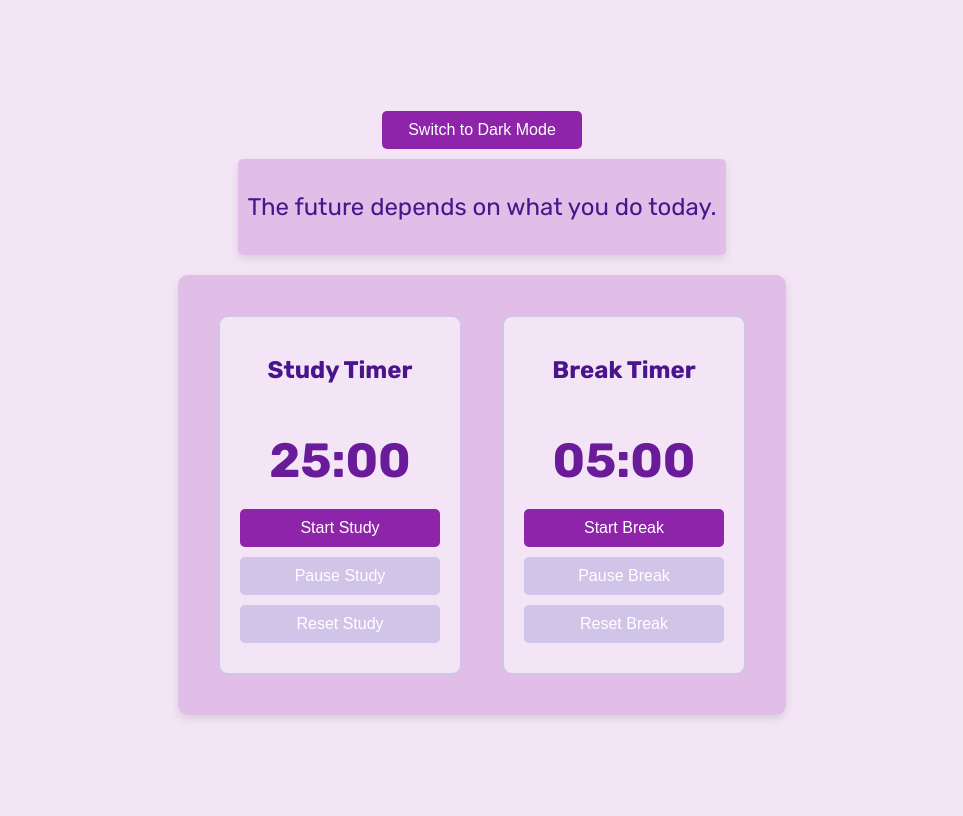
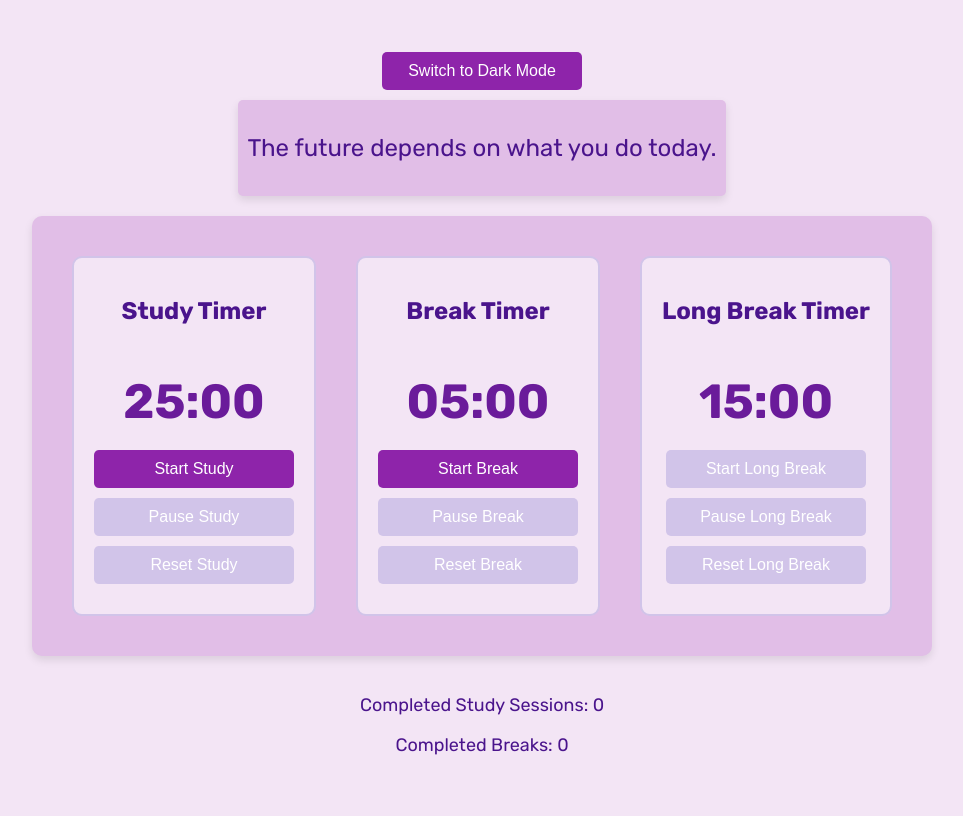
Before and after one commit to danielhizar/copilot_study_timer_pomodoro, a Flask app: page / in a window 1280 px wide. Shown: the whole page, without its empty margins (158-1121 px from the left). Run offline with Flask 3, Linux system fonts and the light colour scheme.

Commit message:
session counter, long break timer, long after 4 study logic

```diff
--- a/static/script.js
+++ b/static/script.js
@@ -1,9 +1,14 @@
 let studyTimer;
 let breakTimer;
+let longBreakTimer;
 let isStudyRunning = false;
 let isBreakRunning = false;
-let studyTimeLeft = 25 * 60;
-let breakTimeLeft = 5 * 60;
+let isLongBreakRunning = false;
+let studyTimeLeft = 5; //25 * 60;
+let breakTimeLeft = 5; //5 * 60;
+let longBreakTimeLeft = 5; //15 * 60;
+let studyCount = 0;
+let breakCount = 0;
 
 const studyEndSound = document.getElementById('studyEndSound');
 const breakEndSound = document.getElementById('breakEndSound');
@@ -31,6 +36,7 @@ setInterval(displayRandomQuote, 10000);
 function startStudyTimer() {
     if (!isStudyRunning) {
         resetBreakTimer(); // Reset break timer when study timer starts
+        resetLongBreakTimer(); // Reset long break timer when study timer starts
         isStudyRunning = true;
         studyTimer = setInterval(updateStudyTimer, 1000);
         document.getElementById('startStudyButton').disabled = true;
@@ -51,7 +57,7 @@ function pauseStudyTimer() {
 
 function resetStudyTimer() {
     pauseStudyTimer();
-    studyTimeLeft = 25 * 60;
+    studyTimeLeft = 5; //25 * 60;
     document.getElementById('studyTime').textContent = formatTime(studyTimeLeft);
     document.getElementById('startStudyButton').disabled = false;
     document.getElementById('pauseStudyButton').disabled = true;
@@ -66,13 +72,22 @@ function updateStudyTimer() {
     } else {
         console.log("Study timer ended. Playing sound...");
         studyEndSound.play().catch(error => console.error("Error playing study end sound:", error));
+        studyCount++;
+        document.getElementById('studyCount').textContent = studyCount;
         resetStudyTimer();
+
+        // Enable the long break button if studyCount is a multiple of 4
+        if (studyCount % 4 === 0) {
+            document.getElementById('startLongBreakButton').disabled = false;
+            document.getElementById('startBreakButton').disabled = true;
+        }
     }
 }
 
 function startBreakTimer() {
     if (!isBreakRunning) {
         resetStudyTimer(); // Reset study timer when break timer starts
+        resetLongBreakTimer(); // Reset long break timer when break timer starts
         isBreakRunning = true;
         breakTimer = setInterval(updateBreakTimer, 1000);
         document.getElementById('startBreakButton').disabled = true;
@@ -93,7 +108,7 @@ function pauseBreakTimer() {
 
 function resetBreakTimer() {
     pauseBreakTimer();
-    breakTimeLeft = 5 * 60;
+    breakTimeLeft = 5; //5 * 60;
     document.getElementById('breakTime').textContent = formatTime(breakTimeLeft);
     document.getElementById('startBreakButton').disabled = false;
     document.getElementById('pauseBreakButton').disabled = true;
@@ -108,7 +123,55 @@ function updateBreakTimer() {
     } else {
         console.log("Break timer ended. Playing sound...");
         breakEndSound.play().catch(error => console.error("Error playing break end sound:", error));
+        breakCount++;
+        document.getElementById('breakCount').textContent = breakCount;
         resetBreakTimer();
+    }
+}
+
+function startLongBreakTimer() {
+    if (!isLongBreakRunning) {
+        resetStudyTimer(); // Reset study timer when long break timer starts
+        resetBreakTimer(); // Reset break timer when long break timer starts
+        isLongBreakRunning = true;
+        longBreakTimer = setInterval(updateLongBreakTimer, 1000);
+        document.getElementById('startLongBreakButton').disabled = true;
+        document.getElementById('pauseLongBreakButton').disabled = false;
+        document.getElementById('resetLongBreakButton').disabled = false;
+        startSound.play().catch(error => console.error("Error playing start sound:", error));
+    }
+}
+
+function pauseLongBreakTimer() {
+    isLongBreakRunning = false;
+    clearInterval(longBreakTimer);
+    document.getElementById('startLongBreakButton').disabled = false;
+    document.getElementById('pauseLongBreakButton').disabled = true;
+    document.getElementById('resetLongBreakButton').disabled = false;
+    document.getElementById('startLongBreakButton').textContent = "Continue Long Break";
+}
+
+function resetLongBreakTimer() {
+    pauseLongBreakTimer();
+    longBreakTimeLeft = 5; //15 * 60;
+    document.getElementById('longBreakTime').textContent = formatTime(longBreakTimeLeft);
+    document.getElementById('startLongBreakButton').disabled = true;
+    document.getElementById('pauseLongBreakButton').disabled = true;
+    document.getElementById('resetLongBreakButton').disabled = true;
+    document.getElementById('startLongBreakButton').textContent = "Start Long Break";
+    document.getElementById('startBreakButton').disabled = false;
+}
+
+function updateLongBreakTimer() {
+    if (longBreakTimeLeft > 0) {
+        longBreakTimeLeft--;
+        document.getElementById('longBreakTime').textContent = formatTime(longBreakTimeLeft);
+    } else {
+        console.log("Long break timer ended. Playing sound...");
+        breakEndSound.play().catch(error => console.error("Error playing break end sound:", error));
+        breakCount++;
+        document.getElementById('breakCount').textContent = breakCount;
+        resetLongBreakTimer();
     }
 }
 
--- a/static/style.css
+++ b/static/style.css
@@ -42,13 +42,13 @@ body.dark-mode .timer {
     border: 2px solid #555; /* Dark border */
 }
 
-#studyTime, #breakTime {
+#studyTime, #breakTime, #longBreakTime {
     font-size: 48px;
     margin-bottom: 20px;
     color: #6a1b9a; /* Medium purple text color */
 }
 
-body.dark-mode #studyTime, body.dark-mode #breakTime {
+body.dark-mode #studyTime, body.dark-mode #breakTime, body.dark-mode #longBreakTime {
     color: #bb86fc; /* Light purple text color */
 }
 
@@ -104,3 +104,14 @@ body.dark-mode .quote-container {
     background-color: #333; /* Dark background */
     color: #e1bee7; /* Light purple text color */
 }
+
+.session-counts {
+    margin-top: 20px;
+    font-size: 18px;
+    text-align: center;
+    color: #4a148c; /* Dark purple text color */
+}
+
+body.dark-mode .session-counts {
+    color: #e1bee7; /* Light purple text color */
+}
--- a/templates/index.html
+++ b/templates/index.html
@@ -27,6 +27,17 @@
             <button id="pauseBreakButton" onclick="pauseBreakTimer()" disabled>Pause Break</button>
             <button id="resetBreakButton" onclick="resetBreakTimer()" disabled>Reset Break</button>
         </div>
+        <div class="timer">
+            <h2>Long Break Timer</h2>
+            <h3 id="longBreakTime">15:00</h3>
+            <button id="startLongBreakButton" onclick="startLongBreakTimer()" disabled>Start Long Break</button>
+            <button id="pauseLongBreakButton" onclick="pauseLongBreakTimer()" disabled>Pause Long Break</button>
+            <button id="resetLongBreakButton" onclick="resetLongBreakTimer()" disabled>Reset Long Break</button>
+        </div>
+    </div>
+    <div class="session-counts">
+        <p>Completed Study Sessions: <span id="studyCount">0</span></p>
+        <p>Completed Breaks: <span id="breakCount">0</span></p>
     </div>
     <audio id="studyEndSound" src="{{ url_for('static', filename='study_end.wav') }}"></audio>
     <audio id="breakEndSound" src="{{ url_for('static', filename='break_end.wav') }}"></audio>
```
